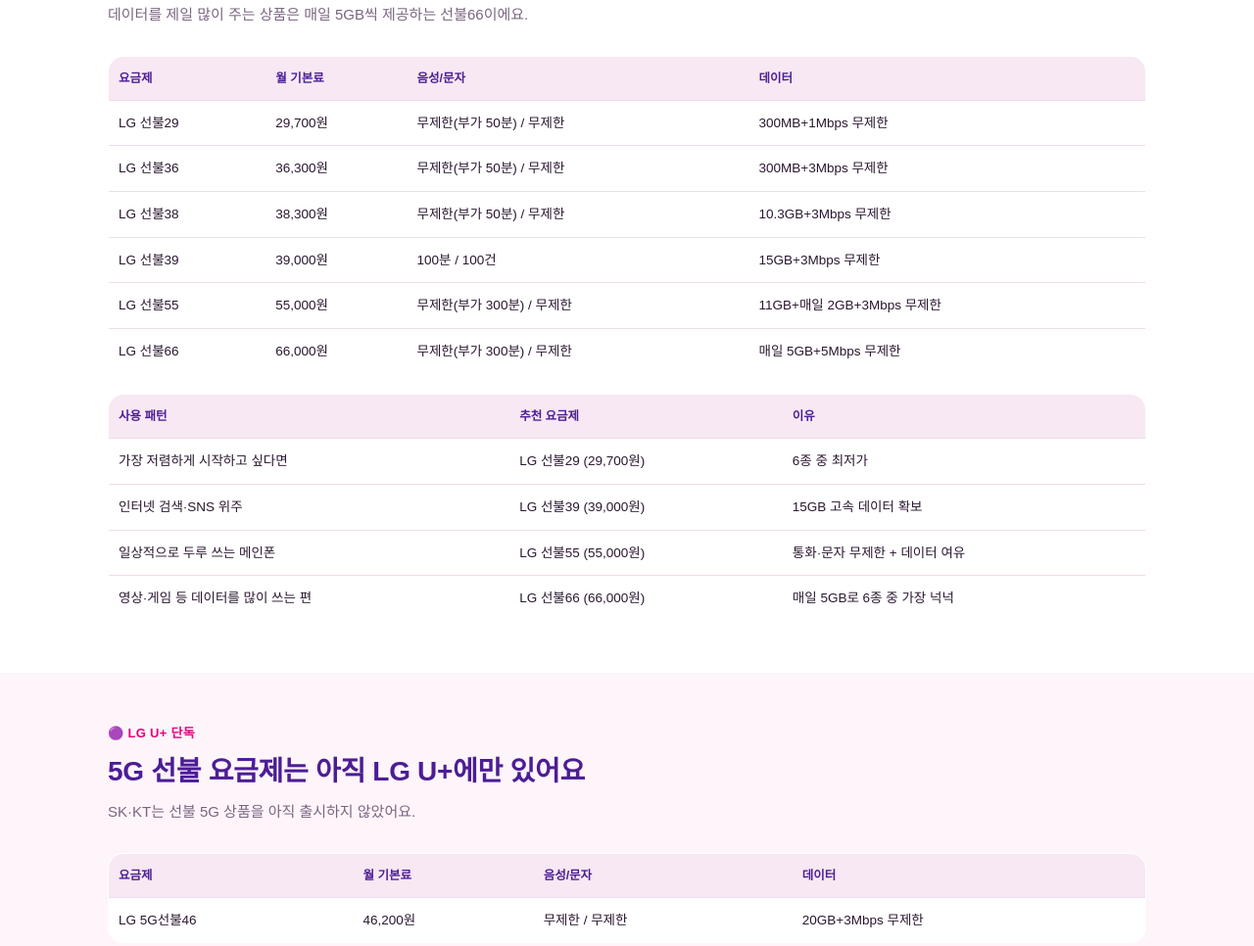
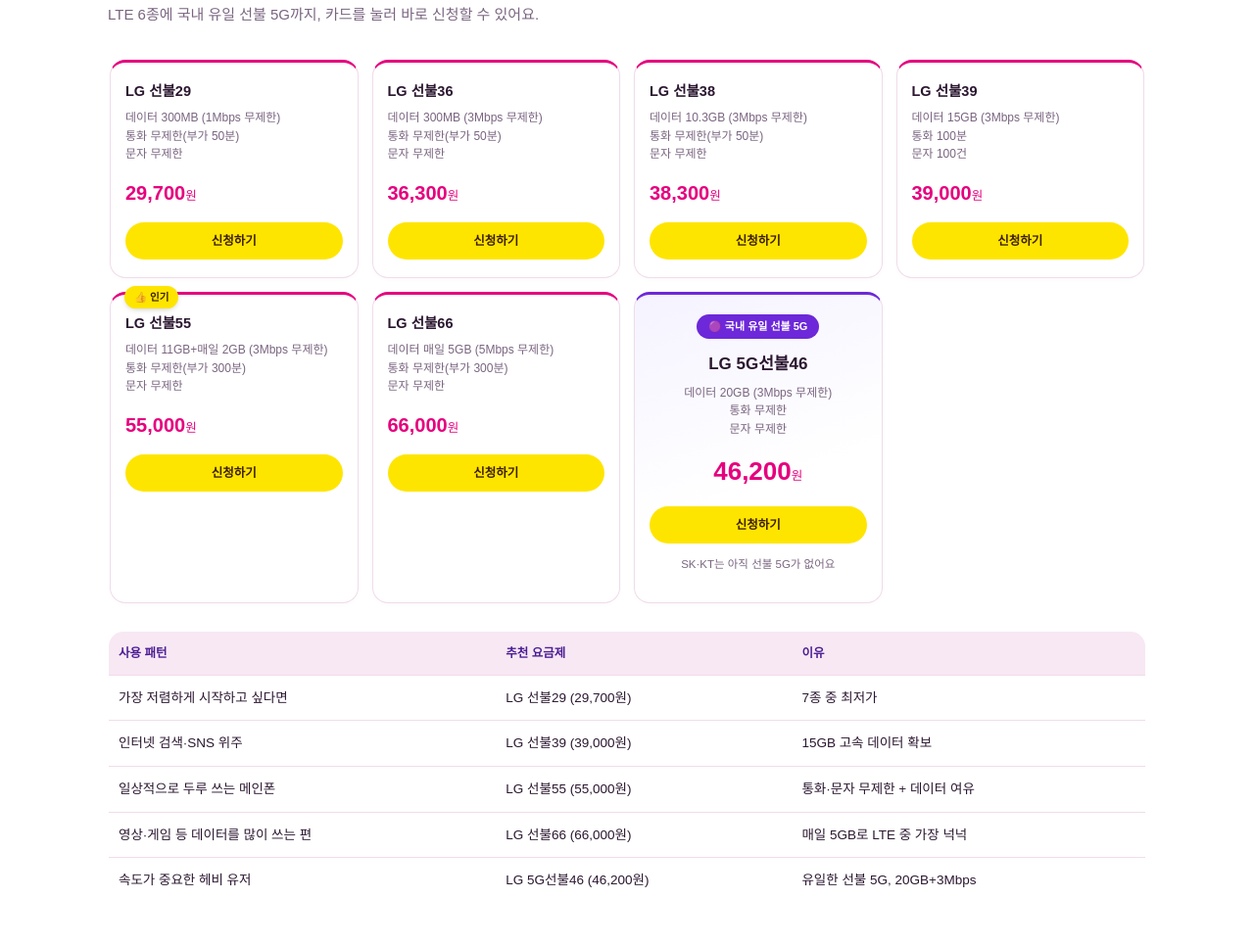
Before and after one commit to procmg1-eng/lg_prepaid, a plain HTML site: page index.html in a window 1280 px wide. Shown: the part 1213-2179 px from the top of the page at 98% size. Drawn offline with Linux system fonts and the light colour scheme; a web font is replaced by a local one.

Commit message:
Add files via upload

```diff
--- a/index.html
+++ b/index.html
@@ -296,7 +296,7 @@
         <div class="info-card-img"><img src="/images/card-lg-usim.jpg" alt="LG 선불유심 개통" width="500" height="500" loading="lazy" decoding="async"></div>
         <div class="info-card-title">LG 선불유심 개통</div>
       </a>
-      <a href="#5g" class="info-card">
+      <a href="#plan" class="info-card">
         <div class="info-card-img"><img src="/images/card-lg-home.jpg" alt="LG 5G 선불요금제" width="500" height="500" loading="lazy" decoding="async"></div>
         <div class="info-card-title">LG 5G 선불요금제</div>
       </a>
@@ -317,48 +317,69 @@
     <div class="section-head">
       <span class="section-eyebrow">💳 요금제 한눈에</span>
       <h2>LG 선불 요금제, 이렇게 구성돼 있어요</h2>
-      <p class="section-desc">데이터를 제일 많이 주는 상품은 매일 5GB씩 제공하는 선불66이에요.</p>
+      <p class="section-desc">LTE 6종에 국내 유일 선불 5G까지, 카드를 눌러 바로 신청할 수 있어요.</p>
     </div>
-    <table class="plan-table">
-      <thead><tr><th>요금제</th><th>월 기본료</th><th>음성/문자</th><th>데이터</th></tr></thead>
-      <tbody>
-        <tr><td>LG 선불29</td><td>29,700원</td><td>무제한(부가 50분) / 무제한</td><td>300MB+1Mbps 무제한</td></tr>
-        <tr><td>LG 선불36</td><td>36,300원</td><td>무제한(부가 50분) / 무제한</td><td>300MB+3Mbps 무제한</td></tr>
-        <tr><td>LG 선불38</td><td>38,300원</td><td>무제한(부가 50분) / 무제한</td><td>10.3GB+3Mbps 무제한</td></tr>
-        <tr><td>LG 선불39</td><td>39,000원</td><td>100분 / 100건</td><td>15GB+3Mbps 무제한</td></tr>
-        <tr><td>LG 선불55</td><td>55,000원</td><td>무제한(부가 300분) / 무제한</td><td>11GB+매일 2GB+3Mbps 무제한</td></tr>
-        <tr><td>LG 선불66</td><td>66,000원</td><td>무제한(부가 300분) / 무제한</td><td>매일 5GB+5Mbps 무제한</td></tr>
-      </tbody>
-    </table>
-    <table class="plan-table" style="margin-top:20px;">
+    <div class="plan-slide" data-carrier="lg">
+      <div class="plan-card">
+        <p class="plan-name">LG 선불29</p>
+        <p class="plan-spec">데이터 300MB (1Mbps 무제한)<br>통화 무제한(부가 50분)<br>문자 무제한</p>
+        <div class="plan-price-new">29,700<small>원</small></div>
+        <a href="https://pf.kakao.com/_MrxjwX/chat" class="plan-card-cta">신청하기</a>
+      </div>
+      <div class="plan-card">
+        <p class="plan-name">LG 선불36</p>
+        <p class="plan-spec">데이터 300MB (3Mbps 무제한)<br>통화 무제한(부가 50분)<br>문자 무제한</p>
+        <div class="plan-price-new">36,300<small>원</small></div>
+        <a href="https://pf.kakao.com/_MrxjwX/chat" class="plan-card-cta">신청하기</a>
+      </div>
+      <div class="plan-card">
+        <p class="plan-name">LG 선불38</p>
+        <p class="plan-spec">데이터 10.3GB (3Mbps 무제한)<br>통화 무제한(부가 50분)<br>문자 무제한</p>
+        <div class="plan-price-new">38,300<small>원</small></div>
+        <a href="https://pf.kakao.com/_MrxjwX/chat" class="plan-card-cta">신청하기</a>
+      </div>
+      <div class="plan-card">
+        <p class="plan-name">LG 선불39</p>
+        <p class="plan-spec">데이터 15GB (3Mbps 무제한)<br>통화 100분<br>문자 100건</p>
+        <div class="plan-price-new">39,000<small>원</small></div>
+        <a href="https://pf.kakao.com/_MrxjwX/chat" class="plan-card-cta">신청하기</a>
+      </div>
+      <div class="plan-card">
+        <span class="plan-popular-badge">👍 인기</span>
+        <p class="plan-name">LG 선불55</p>
+        <p class="plan-spec">데이터 11GB+매일 2GB (3Mbps 무제한)<br>통화 무제한(부가 300분)<br>문자 무제한</p>
+        <div class="plan-price-new">55,000<small>원</small></div>
+        <a href="https://pf.kakao.com/_MrxjwX/chat" class="plan-card-cta">신청하기</a>
+      </div>
+      <div class="plan-card">
+        <p class="plan-name">LG 선불66</p>
+        <p class="plan-spec">데이터 매일 5GB (5Mbps 무제한)<br>통화 무제한(부가 300분)<br>문자 무제한</p>
+        <div class="plan-price-new">66,000<small>원</small></div>
+        <a href="https://pf.kakao.com/_MrxjwX/chat" class="plan-card-cta">신청하기</a>
+      </div>
+      <div class="plan-card plan-card-5g">
+        <span class="plan-5g-badge">🟣 국내 유일 선불 5G</span>
+        <p class="plan-name">LG 5G선불46</p>
+        <p class="plan-spec">데이터 20GB (3Mbps 무제한)<br>통화 무제한<br>문자 무제한</p>
+        <div class="plan-price-new">46,200<small>원</small></div>
+        <a href="https://pf.kakao.com/_MrxjwX/chat" class="plan-card-cta">신청하기</a>
+        <p class="plan-5g-note">SK·KT는 아직 선불 5G가 없어요</p>
+      </div>
+    </div>
+    <table class="plan-table" style="margin-top:24px;">
       <thead><tr><th>사용 패턴</th><th>추천 요금제</th><th>이유</th></tr></thead>
       <tbody>
-        <tr><td>가장 저렴하게 시작하고 싶다면</td><td>LG 선불29 (29,700원)</td><td>6종 중 최저가</td></tr>
+        <tr><td>가장 저렴하게 시작하고 싶다면</td><td>LG 선불29 (29,700원)</td><td>7종 중 최저가</td></tr>
         <tr><td>인터넷 검색·SNS 위주</td><td>LG 선불39 (39,000원)</td><td>15GB 고속 데이터 확보</td></tr>
         <tr><td>일상적으로 두루 쓰는 메인폰</td><td>LG 선불55 (55,000원)</td><td>통화·문자 무제한 + 데이터 여유</td></tr>
-        <tr><td>영상·게임 등 데이터를 많이 쓰는 편</td><td>LG 선불66 (66,000원)</td><td>매일 5GB로 6종 중 가장 넉넉</td></tr>
+        <tr><td>영상·게임 등 데이터를 많이 쓰는 편</td><td>LG 선불66 (66,000원)</td><td>매일 5GB로 LTE 중 가장 넉넉</td></tr>
+        <tr><td>속도가 중요한 헤비 유저</td><td>LG 5G선불46 (46,200원)</td><td>유일한 선불 5G, 20GB+3Mbps</td></tr>
       </tbody>
     </table>
   </div>
 </section>
 
-<section class="section alt" id="5g">
-  <div class="wrap">
-    <div class="section-head">
-      <span class="section-eyebrow">🟣 LG U+ 단독</span>
-      <h2>5G 선불 요금제는 아직 LG U+에만 있어요</h2>
-      <p class="section-desc">SK·KT는 선불 5G 상품을 아직 출시하지 않았어요.</p>
-    </div>
-    <table class="plan-table">
-      <thead><tr><th>요금제</th><th>월 기본료</th><th>음성/문자</th><th>데이터</th></tr></thead>
-      <tbody>
-        <tr><td>LG 5G선불46</td><td>46,200원</td><td>무제한 / 무제한</td><td>20GB+3Mbps 무제한</td></tr>
-      </tbody>
-    </table>
-  </div>
-</section>
-
-<section class="section" id="usim">
+<section class="section alt" id="usim">
   <div class="wrap">
     <div class="section-head">
       <span class="section-eyebrow">📱 유심 살펴보기</span>
@@ -379,7 +400,9 @@
           </div>
           <div class="usim-where">
             <p class="usim-where-label">구매처</p>
-            <p class="section-desc" style="margin:0;">다이소</p>
+            <div class="usim-logos">
+              <span class="usim-logo-item"><img src="/images/store-logos/logo-daiso.png" alt="다이소"></span>
+            </div>
           </div>
         </div>
       </div>
@@ -396,7 +419,11 @@
           </div>
           <div class="usim-where">
             <p class="usim-where-label">구매처</p>
-            <p class="section-desc" style="margin:0;">이마트24, 배민B마트, 스토리웨이</p>
+            <div class="usim-logos">
+              <span class="usim-logo-item"><img src="/images/store-logos/logo-emart24.png" alt="이마트24"></span>
+              <span class="usim-logo-item"><img src="/images/store-logos/logo-bmart.png" alt="배민B마트"></span>
+              <span class="usim-logo-item"><img src="/images/store-logos/logo-storyway.png" alt="스토리웨이"></span>
+            </div>
           </div>
         </div>
       </div>
@@ -405,7 +432,7 @@
   </div>
 </section>
 
-<section class="section alt" id="howto">
+<section class="section" id="howto">
   <div class="wrap">
     <div class="section-head">
       <span class="section-eyebrow">🛠️ 개통 절차</span>
@@ -450,7 +477,7 @@
   </div>
 </section>
 
-<section class="section" id="weekend">
+<section class="section alt" id="weekend">
   <div class="wrap">
     <div class="section-head">
       <span class="section-eyebrow">🗓️ 쉬는 날에도</span>
@@ -482,7 +509,7 @@
   </div>
 </section>
 
-<section class="section alt">
+<section class="section">
   <div class="wrap">
     <div class="section-head">
       <span class="section-eyebrow">💡 궁금한 점 모음</span>
--- a/style.css
+++ b/style.css
@@ -267,10 +267,12 @@
 /* ---------- Usim cards ---------- */
 .usim-card-grid { display: grid; grid-template-columns: repeat(4, 1fr); gap: 16px; }
 .usim-card-grid.single { grid-template-columns: minmax(0, 260px); justify-content: center; }
-.usim-card-grid.pair { grid-template-columns: repeat(2, minmax(0, 260px)); justify-content: center; gap: 20px; }
+.usim-card-grid.pair { grid-template-columns: repeat(2, minmax(0, 320px)); justify-content: center; gap: 20px; }
 @media (max-width: 720px) {
   .usim-card-grid.single, .usim-card-grid.pair { grid-template-columns: minmax(0, 280px); }
 }
+.usim-card-grid.pair .usim-card-img { aspect-ratio: 1/1; }
+.usim-card-grid.pair .usim-card-img img { object-fit: cover; }
 .usim-card {
   background: var(--white);
   border: 1.5px solid var(--line);
@@ -426,6 +428,19 @@
 .plan-spec { font-size: 12px; color: var(--text-soft); margin: 0 0 14px; line-height: 1.55; min-height: 55px; }
 .plan-price-new { font-family: var(--font-display); font-weight: 900; font-size: 20px; color: var(--magenta); }
 .plan-price-new small { font-family: var(--font-body); font-weight: 500; font-size: 12.5px; }
+.plan-card-cta {
+  display: block;
+  text-align: center;
+  margin-top: 14px;
+  background: var(--yellow);
+  color: var(--yellow-ink);
+  font-weight: 800;
+  font-size: 12.5px;
+  padding: 9px 0;
+  border-radius: 999px;
+  text-decoration: none;
+}
+.plan-card-cta:hover { opacity: 0.9; }
 
 .plan-nav { display: flex; align-items: center; justify-content: center; gap: 12px; margin-top: 22px; }
 .plan-arrow {
```
Also changed, not shown: images/store-logos/logo-7eleven.png (added), images/store-logos/logo-bmart.png (added), images/store-logos/logo-cu.png (added), images/store-logos/logo-daiso.png (added), images/store-logos/logo-emart24.png (added), images/store-logos/logo-gs25.png (added), images/store-logos/logo-storyway.png (added), images/usim-daiso.jpg, images/usim-lg.jpg.
